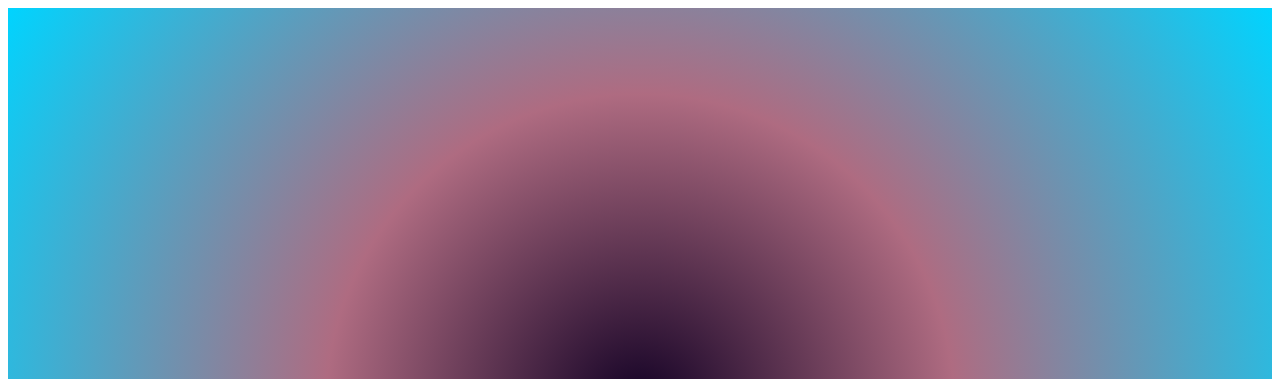
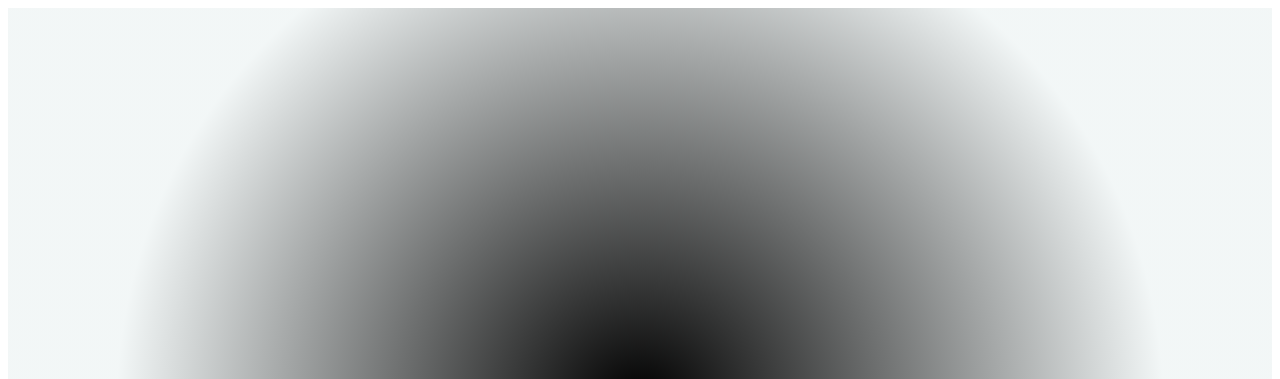
Before and after one commit to jjanczynska/tic-tac-toe, a website: page views/layout.html in a window 1280 px wide. Shown: the top 379 px of the page. Drawn offline with nearby package versions, Linux system fonts and the light colour scheme.

Commit message:
Change background colour

```diff
--- a/views/layout.html
+++ b/views/layout.html
@@ -19,8 +19,9 @@
             align-items: center;
             justify-content: center;
             height: 100vh;
-            background: rgb(17,0,36);
-            background: radial-gradient(circle, rgba(17,0,36,1) 0%, rgba(121,9,45,0.5999649859943977) 42%, rgba(0,212,255,1) 100%);
+            background: rgb(0,0,0);
+            background: radial-gradient(circle, rgba(0,0,0,1) 1%, rgba(229,238,238,0.4907212885154062) 70%);
+
         }
 
         #style-container h1 {
```
